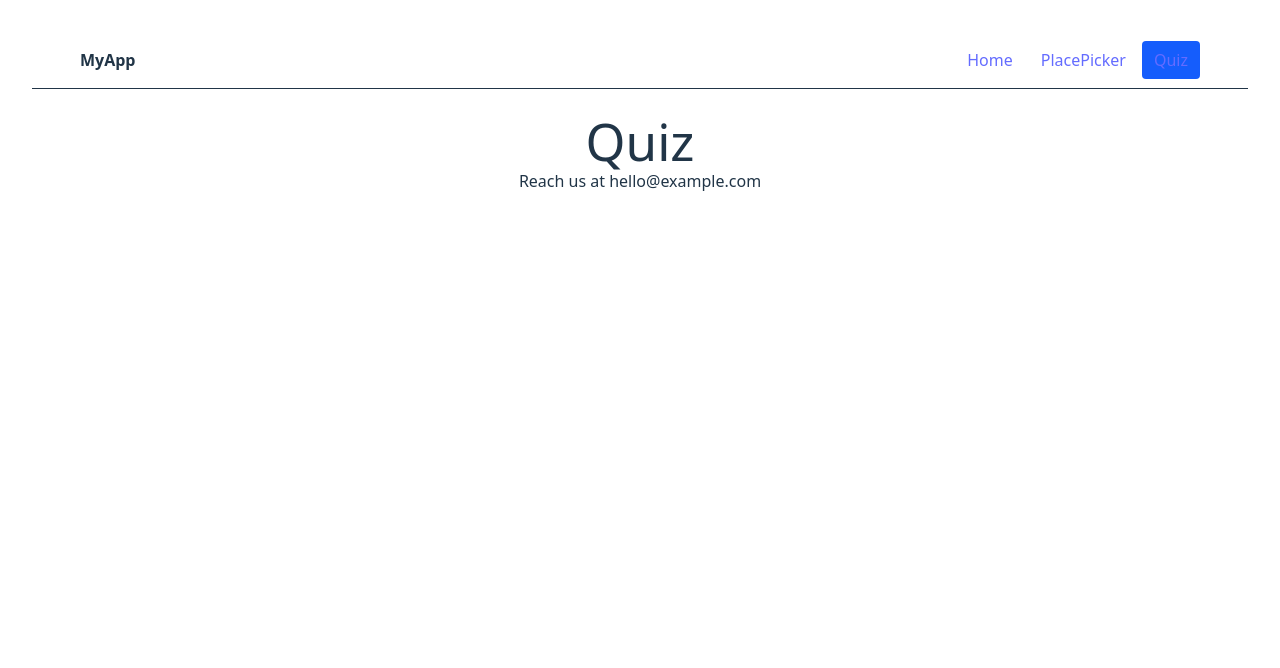
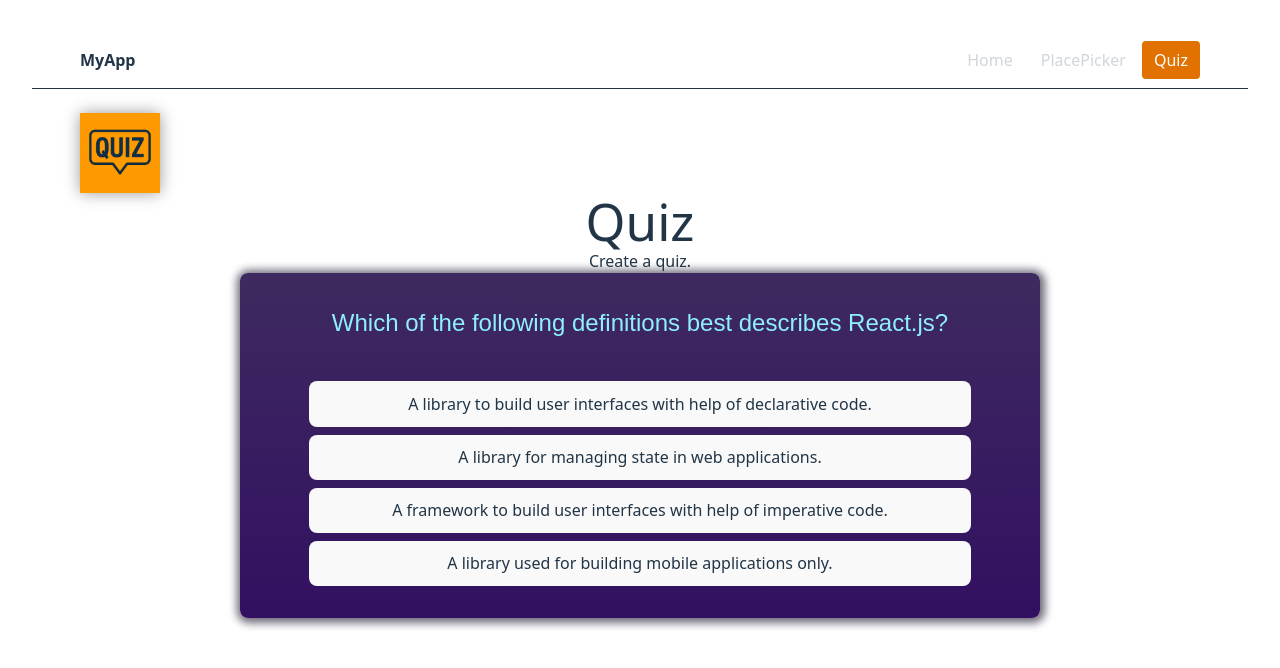
Before and after one commit to nevdb/placepicker-react, a React (Vite) app in the folder placepicker/: page /quiz in a window 1280 px wide. Shown: the top 668 px of the page. Built offline with nearby package versions, Linux system fonts and the light colour scheme.

Commit message:
deriving values,outputting questions registering answers

```diff
--- a/placepicker/src/App.jsx
+++ b/placepicker/src/App.jsx
@@ -114,7 +114,7 @@
 // export default App;
 
 import "./App.css";
-import { AVAILABLE_PLACES } from "./data";
+import { AVAILABLE_PLACES } from "./data/data";
 
 import { Routes, Route } from "react-router-dom";
 import NavBar from "./components/NavBar";
--- a/placepicker/src/components/NavBar.jsx
+++ b/placepicker/src/components/NavBar.jsx
@@ -4,10 +4,10 @@ import { useState } from "react";
 export default function NavBar() {
   const [open, setOpen] = useState(false);
 
-  const linkBase =
-    "px-3 py-2 rounded hover:bg-gray-100 focus:outline-none focus:ring-2 focus:ring-blue-500";
-  const active = "bg-blue-600 text-white hover:bg-blue-700 focus:ring-blue-300";
-  const inactive = "text-gray-700";
+  const linkBase = "px-3 py-2 rounded hover:bg-gray-100 hover:text-gray-700";
+  const active =
+    "bg-amber-600 text-white hover:bg-blue-700  focus:ring-blue-300";
+  const inactive = "text-gray-300";
 
   return (
     <header className="border-b">
@@ -24,12 +24,12 @@ export default function NavBar() {
         aria-label="Primary navigation"
         role="navigation"
       >
-        <div className="flex items-center justify-between h-14">
+        <div className="flex items-center justify-between gap-1 h-14">
           <div className="font-semibold">MyApp</div>
 
           {/* Mobile toggle */}
           <button
-            className="sm:hidden p-2 rounded focus:outline-none focus:ring-2 focus:ring-blue-500"
+            className="sm:hidden p-2 rounded focus:outline-none focus:ring-2 focus:ring-amber-500"
             aria-expanded={open}
             aria-controls="primary-menu"
             onClick={() => setOpen((v) => !v)}
--- /dev/null
+++ b/placepicker/src/components/QuizContent.jsx
@@ -0,0 +1,35 @@
+import { useState } from "react";
+
+import QUESTIONS from "../data/questions.js";
+
+export default function QuizContent() {
+  const [userAnswers, setUserAnswers] = useState([]);
+
+  const activeQuestionIndex = userAnswers.length;
+
+  function handleSelectAnswer(selectedAnswer) {
+    setUserAnswers((prevPickedPlaces) => {
+      return [...prevPickedPlaces, selectedAnswer];
+    });
+  }
+
+  return (
+    <div className="max-w-[50rem] m-auto p-8 bg-[linear-gradient(180deg,_#3e2a60_0%,_#321061_100%)] rounded-lg shadow-[1px_1px_8px_4px_rgba(12,5,32,0.6)] text-center">
+      <div id="question">
+        <h2>{QUESTIONS[activeQuestionIndex].text}</h2>;
+        <ul className="list-none m-0 p-0 flex flex-col items-center gap-2">
+          {QUESTIONS[activeQuestionIndex].answers.map((answer) => (
+            <li key={answer} className="w-[90%] mx-auto">
+              <button
+                className="inline-block w-full font-['Roboto_Condensed',sans-serif] text-[0.9rem] px-8 py-4 border-none rounded-[24px] bg-[#6cb7f5] cursor-pointer transition-all duration-200 ease-in-out hover:bg-[#9d5af5] hover:text-white focus:bg-[#9d5af5] focus:text-white"
+                onClick={() => handleSelectAnswer(answer)}
+              >
+                {answer}
+              </button>
+            </li>
+          ))}
+        </ul>
+      </div>
+    </div>
+  );
+}
--- /dev/null
+++ b/placepicker/src/data/questions.js
@@ -0,0 +1,72 @@
+export default [
+    {
+        id: 'q1',
+        text: 'Which of the following definitions best describes React.js?',
+        answers: [
+            'A library to build user interfaces with help of declarative code.',
+            'A library for managing state in web applications.',
+            'A framework to build user interfaces with help of imperative code.',
+            'A library used for building mobile applications only.',
+        ],
+    },
+    {
+        id: 'q2',
+        text: 'What purpose do React hooks serve?',
+        answers: [
+            'Enabling the use of state and other React features in functional components.',
+            'Creating responsive layouts in React applications.',
+            'Handling errors within the application.',
+            'Part of the Redux library for managing global state.',
+        ],
+    },
+    {
+        id: 'q3',
+        text: 'Can you identify what JSX is?',
+        answers: [
+            'A JavaScript extension that adds HTML-like syntax to JavaScript.',
+            'A JavaScript library for building dynamic user interfaces.',
+            'A specific HTML version that was explicitly created for React.',
+            'A tool for making HTTP requests in a React application.',
+        ],
+    },
+    {
+        id: 'q4',
+        text: 'What is the most common way to create a component in React?',
+        answers: [
+            'By defining a JavaScript function that returns a renderable value.',
+            'By defining a custom HTML tag in JavaScript.',
+            'By creating a file with a .jsx extension.',
+            'By using the "new" keyword followed by the component name.',
+        ],
+    },
+    {
+        id: 'q5',
+        text: 'What does the term "React state" imply?',
+        answers: [
+            'An object in a component that holds values and may cause the component to render on change.',
+            'The lifecycle phase a React component is in.',
+            'The overall status of a React application, including all props and components.',
+            'A library for managing global state in React applications.',
+        ],
+    },
+    {
+        id: 'q6',
+        text: 'How do you typically render list content in React apps?',
+        answers: [
+            'By using the map() method to iterate over an array of data and returning JSX.',
+            'By using the for() loop to iterate over an array of data and returning JSX.',
+            'By using the forEach() method to iterate over an array of data and returning JSX.',
+            'By using the loop() method to iterate over an array of data and returning JSX.',
+        ],
+    },
+    {
+        id: 'q7',
+        text: 'Which approach can NOT be used to render content conditionally?',
+        answers: [
+            'Using a the #if template syntax.',
+            'Using a ternary operator.',
+            'Using the && operator.',
+            'Using an if-else statement.',
+        ],
+    },
+];
--- a/placepicker/src/index.css
+++ b/placepicker/src/index.css
@@ -15,19 +15,19 @@
   -moz-osx-font-smoothing: grayscale;
 }
 
-a {
+/* a {
   font-weight: 500;
   color: #646cff;
   text-decoration: inherit;
 }
 a:hover {
   color: #535bf2;
-}
+} */
 
-body {
+/* body {
   margin: 0;
   padding: 2 rem;
-}
+} */
 
 h1 {
   font-size: 3.2em;
--- a/placepicker/src/pages/PlacePicker.jsx
+++ b/placepicker/src/pages/PlacePicker.jsx
@@ -1,7 +1,7 @@
 import { useState, useRef, useEffect, useCallback } from "react";
 import globe from "./../assets/globe.png";
 import "./../App.css";
-import { AVAILABLE_PLACES } from "../data.js";
+import { AVAILABLE_PLACES } from "../data/data.js";
 import Modal from "../components/Modal.jsx";
 import DeleteConfirmation from "../components/DeleteConfirmation.jsx";
 import Places from "../components/Places.jsx";
@@ -12,7 +12,7 @@ const storedPlaces = storedIds.map((id) =>
   AVAILABLE_PLACES.find((place) => place.id === id),
 );
 
-function Placepicker() {
+function PlacePicker() {
   const selectedPlace = useRef();
   const [isOpen, setIsOpen] = useState(false);
   const [pickedPlaces, setPickedPlaces] = useState(storedPlaces);
@@ -111,4 +111,4 @@ function Placepicker() {
   );
 }
 
-export default Placepicker;
+export default PlacePicker;
--- a/placepicker/src/pages/Quiz.jsx
+++ b/placepicker/src/pages/Quiz.jsx
@@ -1,8 +1,17 @@
+import quiz from "./../assets/quiz.png";
+import QuizContent from "../components/QuizContent";
+
 export default function Quiz() {
   return (
-    <main>
-      <h1>Quiz</h1>
-      <p>Reach us at hello@example.com</p>
-    </main>
+    <>
+      <header>
+        <img src={quiz} alt="Quiz logo" className="bg-amber-500" />
+        <h1>Quiz</h1>
+        <p>Create a quiz.</p>
+      </header>
+      <main>
+        <QuizContent />
+      </main>
+    </>
   );
 }
```
Also changed, not shown: placepicker/src/data/data.js (renamed from placepicker/src/data.js, +11 -11 lines), placepicker/src/assets/quiz.png (added).
